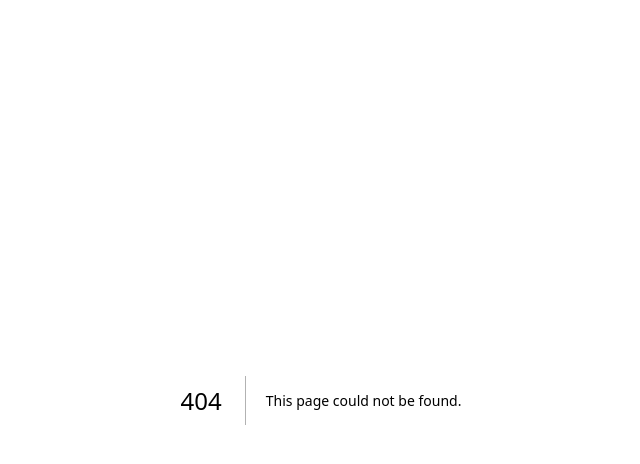
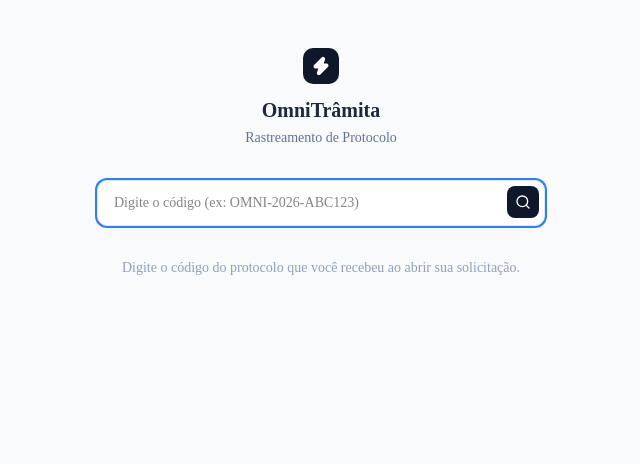
Before and after one commit to devjuniordepaula/omnitramita, a Next.js app: page /rastrear in a window 1280 px wide. Before the commit this address had no page. Shown: the top 464 px of the page, without its empty margins (319-959 px from the left). Built offline with nearby package versions, Linux system fonts and the light colour scheme.

Commit message:
feat: S06 pagina publica /rastrear para consulta de protocolo

```diff
--- /dev/null
+++ b/app/rastrear/page.tsx
@@ -0,0 +1,192 @@
+import { createClient } from '@/utils/supabase/server'
+import { Zap, Search, CheckCircle2, Clock, Inbox, AlertCircle } from 'lucide-react'
+
+type ExternalRequest = {
+  id: string
+  tracking_code: string
+  title: string
+  description: string | null
+  status: string
+  created_at: string
+  updated_at: string
+}
+
+const STEPS = [
+  { key: 0, label: 'Recebido', icon: Inbox },
+  { key: 1, label: 'Em andamento', icon: Clock },
+  { key: 2, label: 'Concluído', icon: CheckCircle2 },
+]
+
+function getStepIndex(status: string) {
+  if (status === 'pendente') return 0
+  if (status === 'em_andamento') return 1
+  return 2 // assinado, concluido, despachado
+}
+
+function getStatusLabel(status: string) {
+  const labels: Record<string, string> = {
+    pendente: 'Pendente',
+    em_andamento: 'Em andamento',
+    assinado: 'Assinado',
+    concluido: 'Concluído',
+    despachado: 'Despachado',
+  }
+  return labels[status] ?? status
+}
+
+function formatDate(dateStr: string) {
+  return new Date(dateStr).toLocaleString('pt-BR', {
+    day: '2-digit', month: '2-digit', year: 'numeric',
+    hour: '2-digit', minute: '2-digit',
+  })
+}
+
+async function getRequest(codigo: string): Promise<ExternalRequest | null> {
+  const supabase = await createClient()
+  const { data, error } = await supabase
+    .from('external_requests')
+    .select('id, tracking_code, title, description, status, created_at, updated_at')
+    .eq('tracking_code', codigo.trim().toUpperCase())
+    .single()
+
+  if (error || !data) return null
+  return data
+}
+
+export default async function RastrearPage({
+  searchParams,
+}: {
+  searchParams: Promise<{ codigo?: string }>
+}) {
+  const { codigo } = await searchParams
+  const request = codigo ? await getRequest(codigo) : null
+  const notFound = !!codigo && !request
+  const currentStep = request ? getStepIndex(request.status) : -1
+
+  return (
+    <div className="min-h-screen bg-slate-50 flex flex-col items-center px-4 py-12">
+      <div className="w-full max-w-md">
+        {/* Cabeçalho */}
+        <div className="text-center mb-8">
+          <div className="inline-flex p-2 bg-slate-900 rounded-lg mb-3">
+            <Zap className="text-white size-5 fill-white" />
+          </div>
+          <h1 className="text-xl font-bold text-slate-800">OmniTrâmita</h1>
+          <p className="text-sm text-slate-500 mt-1">Rastreamento de Protocolo</p>
+        </div>
+
+        {/* Formulário de busca */}
+        <form method="GET" className="mb-6">
+          <div className="relative">
+            <input
+              type="text"
+              name="codigo"
+              defaultValue={codigo ?? ''}
+              placeholder="Digite o código (ex: OMNI-2026-ABC123)"
+              className="w-full border border-slate-200 rounded-lg pl-4 pr-12 py-3 text-sm focus:outline-none focus:ring-2 focus:ring-blue-500 bg-white"
+              autoFocus
+            />
+            <button
+              type="submit"
+              className="absolute right-1.5 top-1.5 p-2 bg-slate-900 text-white rounded-md hover:bg-slate-800 transition-colors"
+              aria-label="Consultar protocolo"
+            >
+              <Search className="w-4 h-4" />
+            </button>
+          </div>
+        </form>
+
+        {/* Resultado: não encontrado */}
+        {notFound && (
+          <div className="bg-white rounded-xl border border-red-100 shadow-sm p-6 text-center">
+            <AlertCircle className="w-8 h-8 text-red-400 mx-auto mb-2" />
+            <p className="text-sm font-medium text-slate-800">Protocolo não encontrado</p>
+            <p className="text-xs text-slate-500 mt-1">
+              Verifique se o código foi digitado corretamente.
+            </p>
+          </div>
+        )}
+
+        {/* Resultado: encontrado */}
+        {request && (
+          <div className="bg-white rounded-xl border border-slate-200 shadow-sm overflow-hidden">
+            <div className="px-6 py-4 border-b border-slate-200 bg-slate-50">
+              <p className="text-xs text-slate-400 font-medium uppercase tracking-wide">Protocolo</p>
+              <p className="text-sm font-mono font-semibold text-slate-800 mt-0.5">
+                {request.tracking_code}
+              </p>
+              <h3 className="text-base font-semibold text-slate-800 mt-2">{request.title}</h3>
+              {request.description && (
+                <p className="text-xs text-slate-500 mt-1">{request.description}</p>
+              )}
+            </div>
+
+            {/* Stepper de status */}
+            <div className="px-6 py-6">
+              <div className="flex items-center justify-between">
+                {STEPS.map((step, index) => {
+                  const Icon = step.icon
+                  const isCompleted = index < currentStep
+                  const isCurrent = index === currentStep
+                  const isActive = isCompleted || isCurrent
+
+                  return (
+                    <div key={step.key} className="flex-1 flex flex-col items-center relative">
+                      {index > 0 && (
+                        <div
+                          className={`absolute top-4 right-1/2 w-full h-0.5 -z-10 ${
+                            index <= currentStep ? 'bg-emerald-400' : 'bg-slate-200'
+                          }`}
+                        />
+                      )}
+                      <div
+                        className={`w-8 h-8 rounded-full flex items-center justify-center border-2 border-white z-10
+                          ${isCompleted ? 'bg-emerald-100 text-emerald-600' :
+                            isCurrent ? 'bg-blue-100 text-blue-600 ring-2 ring-blue-200 ring-offset-2' :
+                            'bg-slate-100 text-slate-400'}`}
+                      >
+                        <Icon className="w-4 h-4" />
+                      </div>
+                      <span
+                        className={`text-[11px] font-medium mt-2 text-center ${
+                          isActive ? 'text-slate-700' : 'text-slate-400'
+                        }`}
+                      >
+                        {step.label}
+                      </span>
+                    </div>
+                  )
+                })}
+              </div>
+
+              {request.status === 'em_andamento' && (
+                <div className="mt-4 flex items-center gap-1.5 text-xs text-blue-700 font-medium bg-blue-50 p-2.5 rounded-lg">
+                  <Clock className="w-3.5 h-3.5" />
+                  Seu processo está sendo analisado pela equipe responsável.
+                </div>
+              )}
+              {currentStep === 2 && (
+                <div className="mt-4 flex items-center gap-1.5 text-xs text-emerald-700 font-medium bg-emerald-50 p-2.5 rounded-lg">
+                  <CheckCircle2 className="w-3.5 h-3.5" />
+                  Processo concluído. Status atual: {getStatusLabel(request.status)}
+                </div>
+              )}
+            </div>
+
+            <div className="px-6 py-3 border-t border-slate-200 bg-slate-50 flex justify-between text-xs text-slate-400">
+              <span>Aberto em {formatDate(request.created_at)}</span>
+              <span>Atualizado em {formatDate(request.updated_at)}</span>
+            </div>
+          </div>
+        )}
+
+        {/* Estado inicial */}
+        {!codigo && (
+          <div className="text-center text-sm text-slate-400 mt-8">
+            Digite o código do protocolo que você recebeu ao abrir sua solicitação.
+          </div>
+        )}
+      </div>
+    </div>
+  )
+}
```
